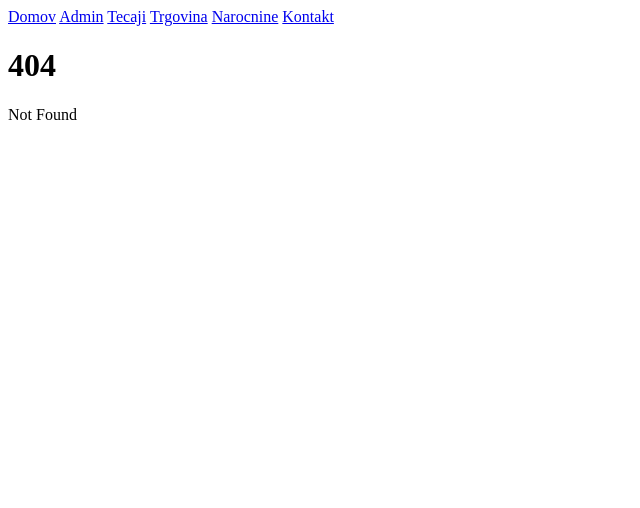
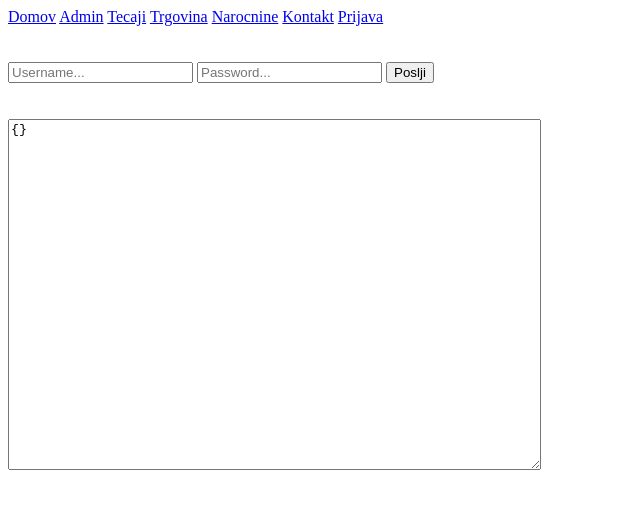
Before and after one commit to Programerski-klub-Ljubljana/APP_programerski-klub.si, a SvelteKit app: page /prijava in a window 1280 px wide. Before the commit this address had no page. Shown: the top 508 px of the page, without its empty margins (0-640 px from the left). Built offline with nearby package versions, Linux system fonts and the light colour scheme.

Commit message:
Adding authentikacijo.

```diff
--- a/src/routes/+layout.svelte
+++ b/src/routes/+layout.svelte
@@ -9,6 +9,7 @@
     <a href="/trgovina">Trgovina</a>
     <a href="/narocnine">Narocnine</a>
     <a href="/kontakt">Kontakt</a>
+    <a href="/prijava">Prijava</a>
     <slot/>
   </main>
 </div>
--- a/src/routes/kontakt/+page.svelte
+++ b/src/routes/kontakt/+page.svelte
@@ -19,7 +19,7 @@
         {data: req.email, tip: "EMAIL"}
       ]
     }
-    let res = await axios.post('http://localhost:8000/obrazec/kontakt', body)
+    let res = await axios.post('http://localhost:8000/obrazec/kontakt', body).catch(err => err.response);
     response = await res.data
   }
 </script>
--- /dev/null
+++ b/src/routes/prijava/+page.svelte
@@ -0,0 +1,31 @@
+<script>
+
+  import axios from "axios";
+
+  let response = {}
+
+  async function poslji(e) {
+    let formData = new FormData(e.target)
+    let req = {}
+    for (let [key, value] of formData) {
+      req[key] = value
+    }
+    let body = {
+      username: req.username,
+      password: req.password,
+    }
+    let res = await axios.post('http://localhost:8000/auth/login', body).catch(err => err.response);
+      response = await res.data
+  }
+</script>
+
+<div>
+  <form on:submit|preventDefault={poslji}>
+    <br><br>
+    <input name="username" type="text" placeholder="Username...">
+    <input name="password" type="text" placeholder="Password...">
+    <button type="submit">Poslji</button>
+  </form>
+  <br><br>
+  <textarea cols=64 rows="23">{JSON.stringify(response, null, 4)}</textarea>
+</div>
```
Also changed, not shown: src/routes/kosarica/+page.svelte (added, +19 -0 lines).
